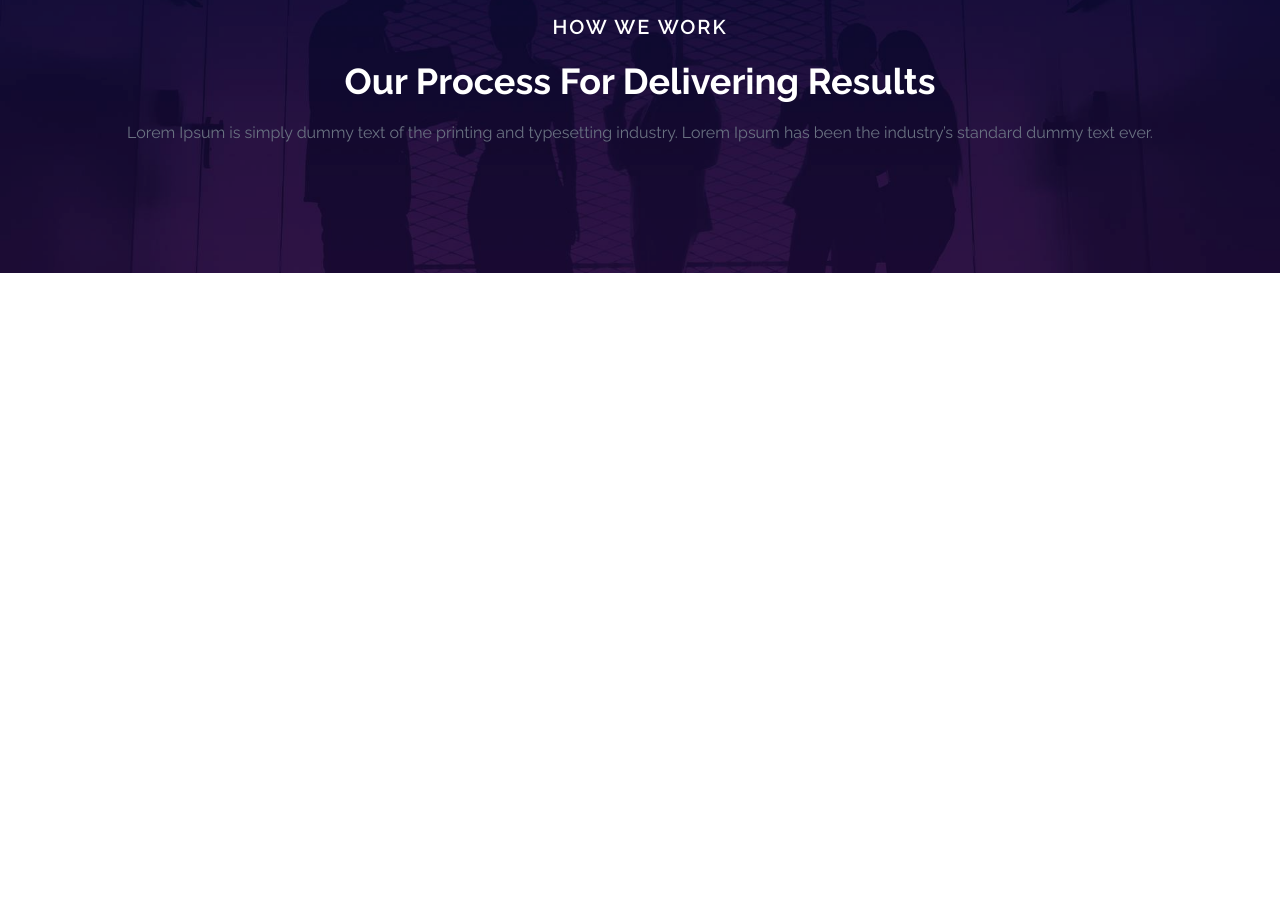
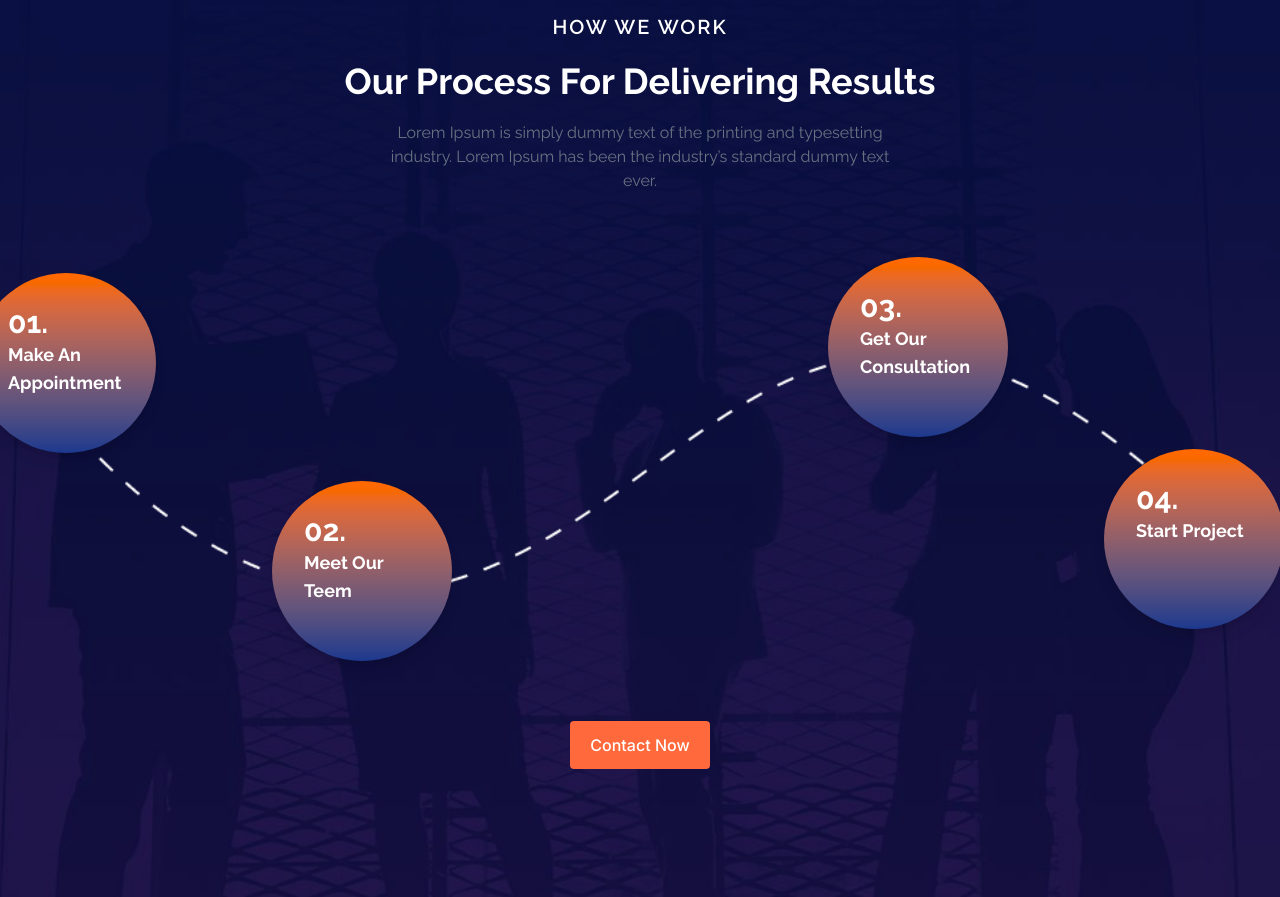
Before and after one commit to Hasinur3813/envobyte, a Next.js app: page / in a window 1280 px wide. Shown: the part 3780-4677 px from the top of the page. Before the commit the page ends 4053 px from the top, so only its background shows below. Built offline with nearby package versions, Linux system fonts and the light colour scheme.

Commit message:
work process section is added

```diff
--- a/src/app/components/DetailsSection/DetailsSection.jsx
+++ b/src/app/components/DetailsSection/DetailsSection.jsx
@@ -78,7 +78,7 @@ const DetailsSection = () => {
         <img
           src="/images/vector2.png"
           alt="vector-img"
-          className="absolute top-14"
+          className="absolute top-14 w-full"
         />
       </div>
     </section>
--- a/src/app/components/HowWeWork/HowWeWork.jsx
+++ b/src/app/components/HowWeWork/HowWeWork.jsx
@@ -1,23 +1,59 @@
 import React from "react";
+import WorkProcess from "../WorkProcess/WorkProcess";
+import PrimaryButton from "../Buttons/PrimaryButton";
 
 const HowWeWork = () => {
   return (
-    <section className="bg-[url(/images/work.jpeg)] py-32 relative bg-no-repeat bg-center bg-cover ">
+    <section className="bg-[url(/images/work.jpeg)] py-32 relative bg-no-repeat bg-center bg-cover">
       {/* overlay color effect */}
-      <div className="absolute inset-0 bg-primary/40"></div>
+      <div className="absolute inset-0 bg-primary/60"></div>
 
       <div className="max-w-7xl mx-auto px-4 text-center relative z-10">
+        {/* content */}
+        <div>
           <p className="font-semibold text-xl tracking-widest text-light">
             HOW WE WORK
           </p>
           <h3 className="font-bold text-4xl text-light my-5">
             Our Process For Delivering Results
           </h3>
-        <p className="text-base text-gray-500">
+          <p className="text-base max-w-lg mx-auto text-gray-500">
             Lorem Ipsum is simply dummy text of the printing and typesetting
             industry. Lorem Ipsum has been the industry’s standard dummy text
             ever.
           </p>
+        </div>
+
+        <div className="relative mb-32 mt-40">
+          <img
+            src="/images/dashed.png"
+            alt="dashed.png"
+            className="w-full mt-24"
+          />
+
+          <WorkProcess
+            className={"absolute -top-20 -left-10"}
+            num="01"
+            content={"Make An Appointment"}
+          />
+          <WorkProcess
+            className={"absolute top-32 left-64"}
+            num="02"
+            content={"Meet Our Teem"}
+          />
+          <WorkProcess
+            className={"absolute -top-24 right-64"}
+            num="03"
+            content={"Get Our Consultation"}
+          />
+          <WorkProcess
+            className={"absolute top-24 -right-5"}
+            num="04"
+            content={"Start Project"}
+          />
+        </div>
+
+        <PrimaryButton>Contact Now</PrimaryButton>
       </div>
     </section>
   );
--- /dev/null
+++ b/src/app/components/WorkProcess/WorkProcess.jsx
@@ -0,0 +1,12 @@
+const WorkProcess = ({ className, num, content }) => {
+  return (
+    <div
+      className={`${className} w-[180px] h-[180px] rounded-full bg-gradient-to-b from-orange-500 to-blue-900 text-white text-start font-bold p-8 shadow-lg`}
+    >
+      <p className="text-3xl">{num}.</p>
+      <p className="text-lg">{content}</p>
+    </div>
+  );
+};
+
+export default WorkProcess;
```
Also changed, not shown: public/images/dashed.png (added). Lines whose indentation alone changed are shown as unchanged.
